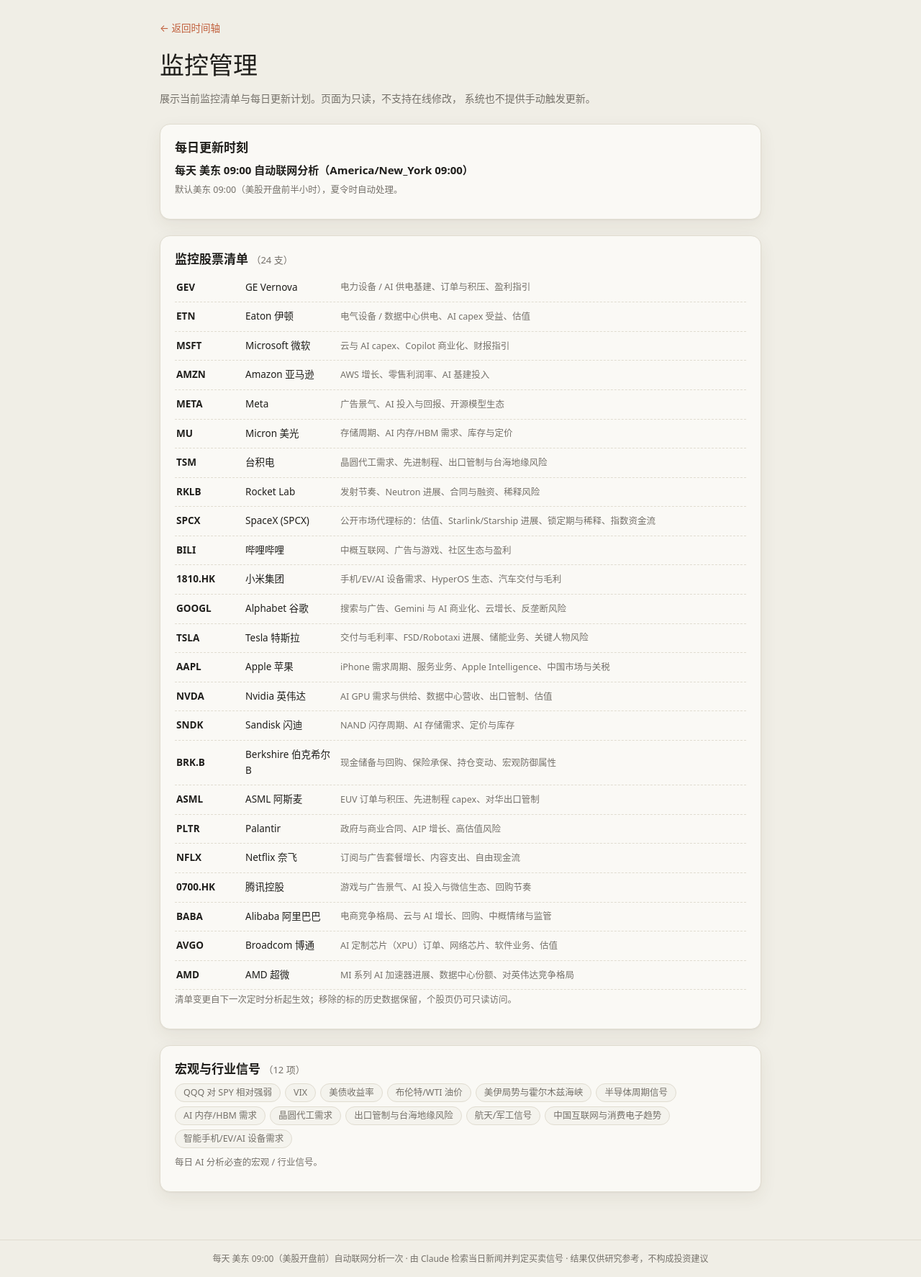
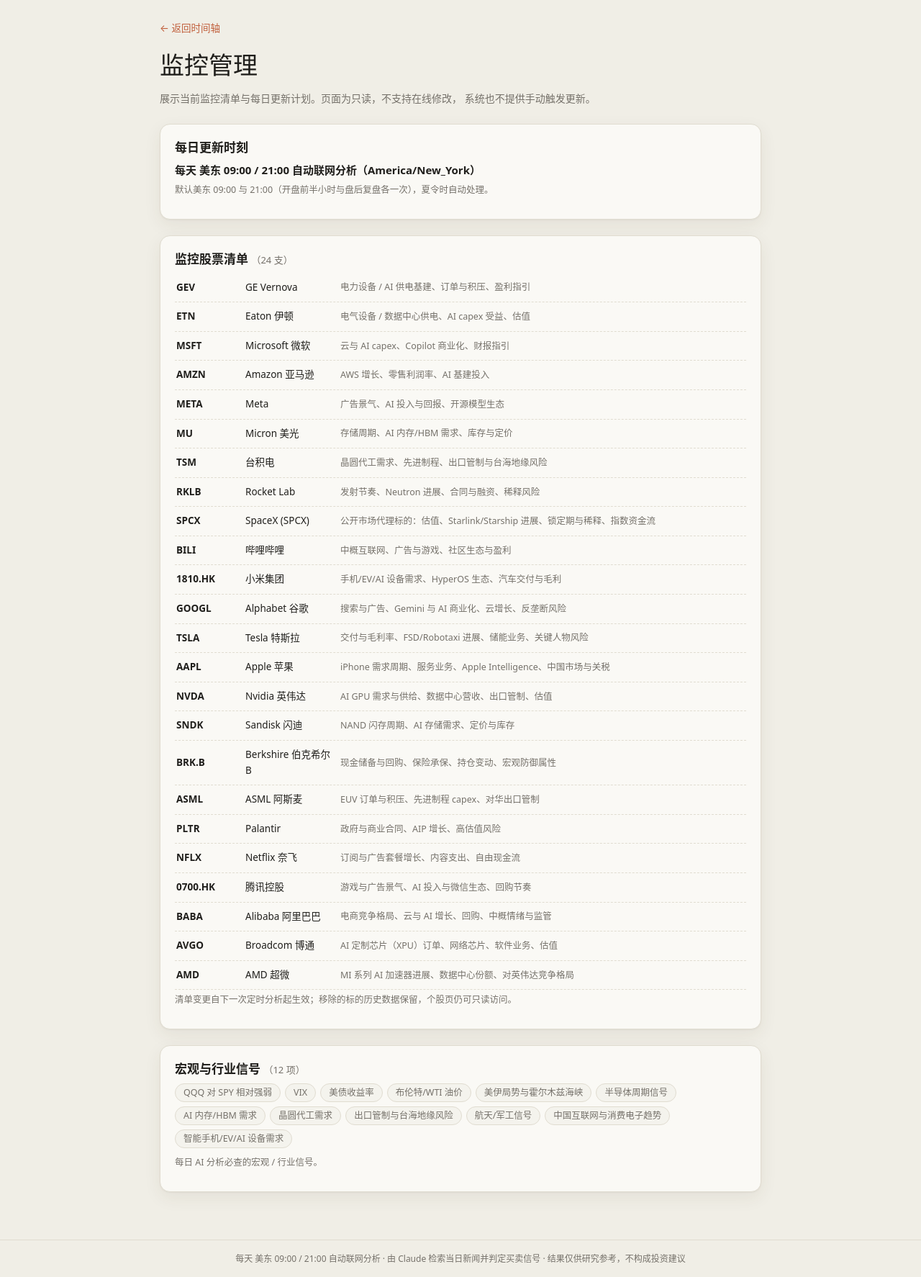
Before and after one commit to KaihuaTang/webcontainer, a Flask app: page /manage in a window 1280 px wide. Shown: the part 54-1828 px from the top of the page at 72% size. Run offline with Flask 3, Linux system fonts and the light colour scheme.

Commit message:
StockMonitoring：每日更新改为早晚两次（美东 09:00 / 21:00）
- schedule 段改用 update_times 数组，调度器支持任意多个时刻
  （兼容旧的 update_time 单时刻字段），美东早晚 9 点即北京晚早 9 点
- 早 9 点为开盘前展望，晚 9 点为盘后复盘；页面、README、
  门户描述文案同步更新

Co-Authored-By: Claude Fable 5 <noreply@anthropic.com>
Claude-Session: https://claude.ai/code/session_01FJUCkzZHWxgJRkunVbDmMt

```diff
--- a/container/StockMonitoring/app.py
+++ b/container/StockMonitoring/app.py
@@ -79,7 +79,7 @@ def list_daily(limit: int | None = None) -> list[dict]:
 def schedule_info() -> dict:
     settings = updater.load_settings()
     return {
-        "update_time": settings["update_time"],
+        "update_times": ["%02d:%02d" % slot for slot in updater.update_times()],
         "timezone": settings["timezone"],
         "label": updater.update_time_str(),
     }
@@ -182,7 +182,7 @@ def _run_update_safe() -> None:
 
 
 def _scheduler_loop() -> None:
-    last_run_day = None
+    last_slot = None
     log.info("定时更新：每天 %s（编辑 stocks.json 的 schedule 段修改）", updater.update_time_str())
     while True:
         time.sleep(30)
@@ -190,12 +190,14 @@ def _scheduler_loop() -> None:
             now = datetime.now(updater.update_timezone())
         except Exception:
             continue
-        hh, mm = updater.update_time()
-        day_key = now.strftime("%Y-%m-%d")
-        if now.hour == hh and now.minute == mm and last_run_day != day_key:
-            last_run_day = day_key
-            log.info("到达计划时刻 %s %02d:%02d，开始每日更新", day_key, hh, mm)
-            _run_update_safe()
+        for hh, mm in updater.update_times():
+            if now.hour == hh and now.minute == mm:
+                slot = "%s %02d:%02d" % (now.strftime("%Y-%m-%d"), hh, mm)
+                if slot != last_slot:
+                    last_slot = slot
+                    log.info("到达计划时刻 %s，开始更新", slot)
+                    _run_update_safe()
+                break
 
 
 def start_scheduler() -> None:
--- a/container/StockMonitoring/project.json
+++ b/container/StockMonitoring/project.json
@@ -1,6 +1,6 @@
 {
     "name": "股票信号监控",
-    "description": "AI 自动盯盘：每天美股开盘前由 Claude 联网检索监控清单内各标的的行情与新闻，双向体检见顶与超跌，给出买入 / 卖出提醒与财报前瞻；时间轴汇总每日结论，个股页标记历史信号节点。",
+    "description": "AI 自动盯盘：每天早晚两次（美股开盘前与盘后）由 Claude 联网检索监控清单内各标的的行情与新闻，双向体检见顶与超跌，给出买入 / 卖出提醒与财报前瞻；时间轴汇总每日结论，个股页标记历史信号节点。",
     "type": "投资监控",
     "author": "汤凯华",
     "tags": ["股票", "AI 分析", "买卖信号", "定时任务"],
--- a/container/StockMonitoring/static/js/app.js
+++ b/container/StockMonitoring/static/js/app.js
@@ -157,8 +157,8 @@
         if (!days.length) {
             timeline.innerHTML =
                 '<div class="empty">还没有任何监控数据。<br>系统每天 <b>' +
-                (document.getElementById("sched-time").textContent || "美东 09:00") +
-                "</b>（美股开盘前半小时）自动联网分析一次，请稍后回来查看。</div>";
+                (document.getElementById("sched-time").textContent || "美东 09:00 / 21:00") +
+                "</b> 自动联网分析，请稍后回来查看。</div>";
             timeline.classList.remove("timeline");
             return;
         }
--- a/container/StockMonitoring/static/js/manage.js
+++ b/container/StockMonitoring/static/js/manage.js
@@ -10,7 +10,7 @@
     window.fetchJSON(window.API + "/api/settings").then(function (data) {
         var sched = data.schedule || {};
         setText("schedule-view", "每天 " + (sched.label || "—") + " 自动联网分析" +
-            (sched.timezone ? "（" + sched.timezone + " " + (sched.update_time || "") + "）" : ""));
+            (sched.timezone ? "（" + sched.timezone + "）" : ""));
 
         var list = data.watchlist || [];
         setText("stock-count", "（" + list.length + " 支）");
--- a/container/StockMonitoring/stocks.json
+++ b/container/StockMonitoring/stocks.json
@@ -1,6 +1,6 @@
 {
     "schedule": {
-        "update_time": "09:00",
+        "update_times": ["09:00", "21:00"],
         "timezone": "America/New_York"
     },
     "stocks": [
--- a/container/StockMonitoring/templates/base.html
+++ b/container/StockMonitoring/templates/base.html
@@ -24,7 +24,7 @@
     <main class="page">{% block body %}{% endblock %}</main>
 
     <footer class="footer">
-        每天 <span id="sched-time">--</span>（美股开盘前）自动联网分析一次 ·
+        每天 <span id="sched-time">--</span> 自动联网分析 ·
         由 Claude 检索当日新闻并判定买卖信号 · 结果仅供研究参考，不构成投资建议
     </footer>
 
--- a/container/StockMonitoring/templates/manage.html
+++ b/container/StockMonitoring/templates/manage.html
@@ -14,7 +14,7 @@
 <div class="manage-card">
     <h2>每日更新时刻</h2>
     <p class="schedule-view" id="schedule-view">加载中…</p>
-    <p class="hint">默认美东 09:00（美股开盘前半小时），夏令时自动处理。</p>
+    <p class="hint">默认美东 09:00 与 21:00（开盘前半小时与盘后复盘各一次），夏令时自动处理。</p>
 </div>
 
 <div class="manage-card">
--- a/container/StockMonitoring/updater/update.py
+++ b/container/StockMonitoring/updater/update.py
@@ -5,7 +5,7 @@
     python updater/update.py --prices-only  # 仅刷新行情曲线
 
 环境变量：
-    STOCK_UPDATE_TIME   每日自动更新时刻，默认 07:30
+    STOCK_UPDATE_TIME   每日自动更新时刻，可逗号分隔多个，默认 09:00,21:00
     STOCK_CLAUDE_BIN    claude CLI 路径，默认自动查找
     STOCK_CLAUDE_TIMEOUT  分析超时秒数，默认 1800
     STOCK_SMTP_HOST/PORT/USER/PASS/FROM/TO  可选：出现可信买卖信号时发送中文邮件
@@ -36,8 +36,8 @@ PROMPT_TEMPLATE = Path(__file__).resolve().parent / "prompt_template.md"
 VALID_SIGNALS = {"none", "watch", "buy", "sell", "trim"}
 SIGNAL_LABEL = {"buy": "买入", "sell": "卖出", "trim": "减仓", "watch": "关注", "none": ""}
 
-# 默认：美东 09:00，美股开盘前半小时（zoneinfo 自动处理夏令时）
-DEFAULT_UPDATE_TIME = "09:00"
+# 默认：美东 09:00 与 21:00，开盘前半小时 + 盘后复盘（zoneinfo 自动处理夏令时）
+DEFAULT_UPDATE_TIMES = "09:00,21:00"
 DEFAULT_TIMEZONE = "America/New_York"
 TZ_LABELS = {"America/New_York": "美东", "Asia/Shanghai": "北京", "UTC": "UTC"}
 
@@ -47,13 +47,18 @@ log = logging.getLogger("stockmon.updater")
 def load_settings() -> dict:
     """调度设置：stocks.json 的 schedule 段 > 环境变量 > 默认值（每次读文件，改后即生效）。"""
     settings = {
-        "update_time": os.environ.get("STOCK_UPDATE_TIME", DEFAULT_UPDATE_TIME),
+        "update_times": os.environ.get("STOCK_UPDATE_TIME", DEFAULT_UPDATE_TIMES),
         "timezone": os.environ.get("STOCK_UPDATE_TZ", DEFAULT_TIMEZONE),
     }
     try:
         raw = json.loads((BASE_DIR / "stocks.json").read_text(encoding="utf-8")).get("schedule")
         if isinstance(raw, dict):
-            settings.update({k: str(v) for k, v in raw.items() if k in settings})
+            if isinstance(raw.get("update_times"), list):
+                settings["update_times"] = ",".join(str(t) for t in raw["update_times"])
+            elif raw.get("update_time"):  # 兼容旧的单时刻字段
+                settings["update_times"] = str(raw["update_time"])
+            if raw.get("timezone"):
+                settings["timezone"] = str(raw["timezone"])
     except (OSError, json.JSONDecodeError):
         pass
     return settings
@@ -66,19 +71,21 @@ def update_timezone() -> ZoneInfo:
         return ZoneInfo(DEFAULT_TIMEZONE)
 
 
-def update_time() -> tuple[int, int]:
-    raw = load_settings()["update_time"]
-    try:
-        hh, mm = raw.strip().split(":")
-        return max(0, min(23, int(hh))), max(0, min(59, int(mm)))
-    except ValueError:
-        return 9, 0
+def update_times() -> list[tuple[int, int]]:
+    slots = set()
+    for part in load_settings()["update_times"].split(","):
+        try:
+            hh, mm = part.strip().split(":")
+            slots.add((max(0, min(23, int(hh))), max(0, min(59, int(mm)))))
+        except ValueError:
+            continue
+    return sorted(slots) or [(9, 0)]
 
 
 def update_time_str() -> str:
     settings = load_settings()
     label = TZ_LABELS.get(settings["timezone"], settings["timezone"])
-    return "%s %02d:%02d" % (label, *update_time())
+    return label + " " + " / ".join("%02d:%02d" % slot for slot in update_times())
 
 
 # ---- 行情抓取 -----------------------------------------------------------
```
Also changed, not shown: container/StockMonitoring/README.md.
